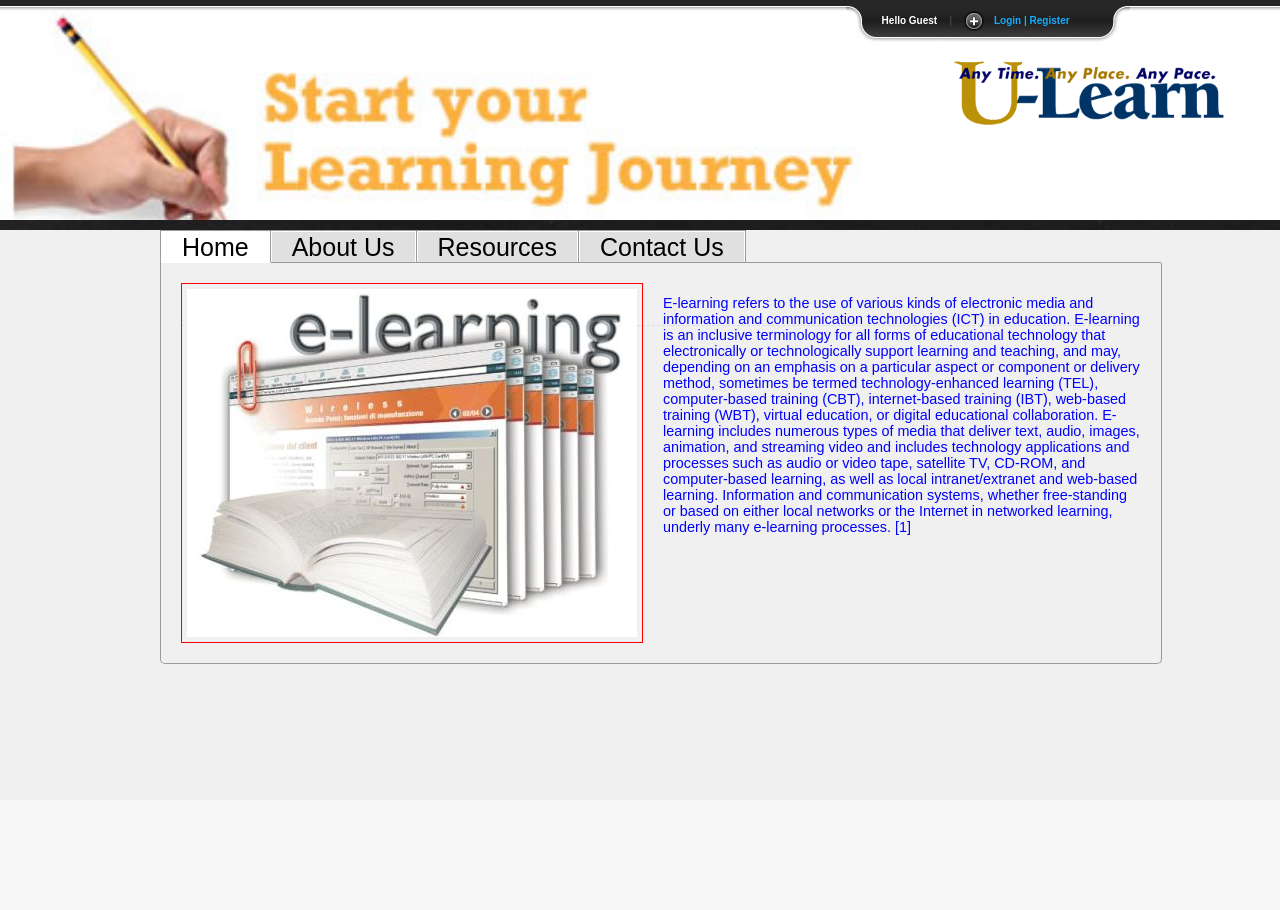
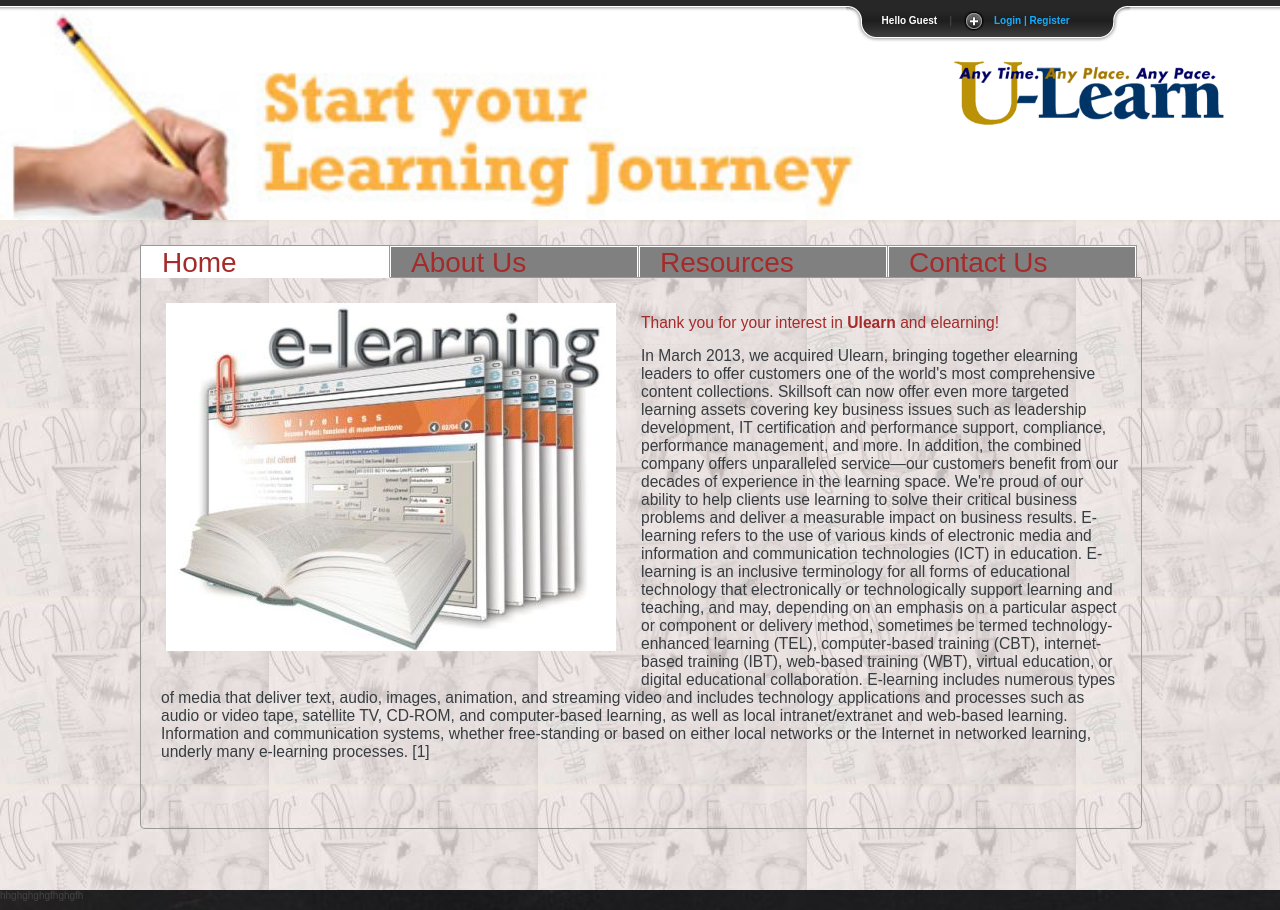
Before and after one commit to anirudh33/ulearn, a PHP site: page /ulearn/ in a window 1280 px wide. Before the commit the page ends 664 px from the top, so only its background shows below. Run offline with PHP 8.4, Linux system fonts and the light colour scheme.

Commit message:
Home Page designed

```diff
--- a/assets/style/MainView.css
+++ b/assets/style/MainView.css
@@ -1,18 +1,40 @@
-
+    /*
+ *************************** Creation Log *******************************
+  File Name                   -  MainView
+  Description                 -  tab Slide css
+  Version                     -  1.0
+  Created by                  -  Kawaljeet Singh
+  Created on                  -  March 01, 2013
+    */
 body {
-                background: #f0f0f0;
+                background: #fofofo;
                 margin: 0;
                 padding: 0;
                 font: 10px normal Verdana, Arial, Helvetica, sans-serif;
                 color: #444;
             }
+#footer1
+            {
+
+
+                width:100%;
+                height:20px;
+                background:url("../images/Views/footer.jpg");
+                background-size:100%;
+                background-repeat:no-repeat;
+
+            }
+
+
+
+
 h1
 	{font-size: 3em; margin: 20px 0;
 }
 
-.container {width: 1000px;
+.container {width: 100%;
 			height:70%;
-			margin: 10px auto;}
+			margin: 5px auto;}
 
 ul.tabs {
                 margin: 0;
@@ -29,6 +51,7 @@ ul.tabs {
 
 ul.tabs li {
                 float: left;
+				width:248px;
                 margin: 0;
                 padding: 0;
                 height: 31px;
@@ -36,15 +59,16 @@ ul.tabs li {
                 border: 1px solid #999;
                 border-left: none;
                 margin-bottom: -1px;
-                background: #e0e0e0;
+                background: grey;
                 overflow: hidden;
                 position: relative;
             }
 ul.tabs li a {
+
                 text-decoration: none;
-                color: #000;
+                color: brown;
                 display: block;
-                font-size: 2.5em;
+                font-size: 2.8em;
                 padding: 0 20px;
                 border: 1px solid #fff;
                 outline: none;
@@ -63,6 +87,7 @@ html ul.tabs li.active, html ul.tabs li.active a:hover  {
                 clear: both;
                 float: left;
                 width: 100%;
+            	height:550px;
 
 
                 background: light grey;
@@ -75,8 +100,9 @@ html ul.tabs li.active, html ul.tabs li.active a:hover  {
             }
 .tab_content {
                 padding: 20px;
-                font-size: 1.2em;
-				color:blue;
+                font-size: 1.3em;
+
+				color:#373C40;
 
             }
 .tab_content h2 {
@@ -85,13 +111,19 @@ html ul.tabs li.active, html ul.tabs li.active a:hover  {
                 border-bottom: 1px dashed #ddd;
                 font-size: 1.2em;
             }
+
+            .tab_content h2 p
+{
+	color:brown;
+
+}
 .tab_content h3 a{
                 color: #254588;
             }
 .tab_content img {
                 float: left;
                 margin: 0 20px 20px 0;
-                border: 1px solid red;
+
                 padding: 5px;
             }
 
@@ -117,28 +149,19 @@ html ul.tabs li.active, html ul.tabs li.active a:hover  {
             }
 #image
             {
-                background-image:url("../images/Views/open-edu-content.jpg");
+                background-image:url("../images/Views/imagesf.jpg") ;      /*../images/Views/open-edu-content.jpg*/
                 width:100%;
-                height:80%;
-                opacity:0.10;
+                height:670px;
+
+                //opacity:0.20;
                 repeat;
+
+            	 //background-repeat:repeat-y;
                 z-index:1000;
+            	//border:1px solid red;
 
             }
-#content
-            {
-                position: absolute;
-                top: 200px;
-                left: 0;
-                width: 100%;
-            }
-#footer
-            {
 
-                width:100%;
-                height:10px;
-                background:url("../images/Views/footer.jpg");
-                background-size:100%;
-                background-repeat:no-repeat;
 
-            }
+
+}
--- a/assets/style/MainViewStyle.css
+++ b/assets/style/MainViewStyle.css
@@ -52,7 +52,8 @@ h2{
 }
 
 #content {
-  	width: 740px;
+  	width: 1000px;
+
   	margin: 0 auto;/* center the page in Firefox */
   	text-align: left;
 	padding: 20px;
--- a/libraries/DBConnect.php
+++ b/libraries/DBConnect.php
@@ -14,7 +14,7 @@ class DBConnection {
     private static $instance;
     private static $_host = "localhost";
     private static $_user = "root";
-    private static $_password = "root";
+    private static $_password = "waheguru";
     private static $_database = "ulearndb";
     private $_tableName = "";
     private $_join = "";
--- a/views/MainView.php
+++ b/views/MainView.php
@@ -91,16 +91,13 @@ $lang=  Language::getinstance();
             </div> <!-- / top -->
         </div> <!--panel -->
 
-
-        <div id="cc">
+     <div id="cc">
             <div id="header">
                 <img alt="" src="assets/images/Views/ulearn.gif" style="float:right;padding:50px;width:280px;">
             </div>
 
             <div id="image">
-
-            </div>
-            <div id="content">
+			       <div id="content">
                 <div class="container">
 
                     <ul class="tabs">
@@ -113,7 +110,12 @@ $lang=  Language::getinstance();
                     <div class="tab_container">
                         <div id="tab1" class="tab_content">
                             <img alt="" src="assets/images/Views/tab1_image.jpg">
-                            <h2>E-learning refers to the use of various kinds of electronic media and information and communication technologies (ICT) in education. E-learning is an inclusive terminology for all forms of educational technology that electronically or technologically support learning and teaching, and may, depending on an emphasis on a particular aspect or component or delivery method, sometimes be termed technology-enhanced learning (TEL), computer-based training (CBT), internet-based training (IBT), web-based training (WBT), virtual education, or digital educational collaboration.
+                            <h2><p>Thank you for your interest in <b>Ulearn</b> and elearning!</p>
+
+In March 2013, we acquired Ulearn, bringing together  elearning leaders to offer customers one of the world's most comprehensive content collections. Skillsoft can now offer even more targeted learning assets covering key business issues such as leadership development, IT certification and performance support, compliance, performance management, and more.
+
+In addition, the combined company offers unparalleled service—our customers benefit from our decades of experience in the learning space. We're proud of our ability to help clients use learning to solve their critical business problems and deliver a measurable impact on business results.
+                            E-learning refers to the use of various kinds of electronic media and information and communication technologies (ICT) in education. E-learning is an inclusive terminology for all forms of educational technology that electronically or technologically support learning and teaching, and may, depending on an emphasis on a particular aspect or component or delivery method, sometimes be termed technology-enhanced learning (TEL), computer-based training (CBT), internet-based training (IBT), web-based training (WBT), virtual education, or digital educational collaboration.
 
                                 E-learning includes numerous types of media that deliver text, audio, images, animation, and streaming video and includes technology applications and processes such as audio or video tape, satellite TV, CD-ROM, and computer-based learning, as well as local intranet/extranet and web-based learning. Information and communication systems, whether free-standing or based on either local networks or the Internet in networked learning, underly many e-learning processes. [1]
 
@@ -140,10 +142,15 @@ $lang=  Language::getinstance();
                     </div>
                 </div>
             </div>
+
+            </div>
+
+       </div>
+
+
+     <div id="footer1">
+hhghghghgfhghgfh
         </div>
 
-        <div id="footer">
-
-        </div>
     </body>
 </html>
```
Also changed, not shown: assets/js/AdminViewSlide.js (+0 -14 lines), assets/images/Views/imagesf.jpg (added).
